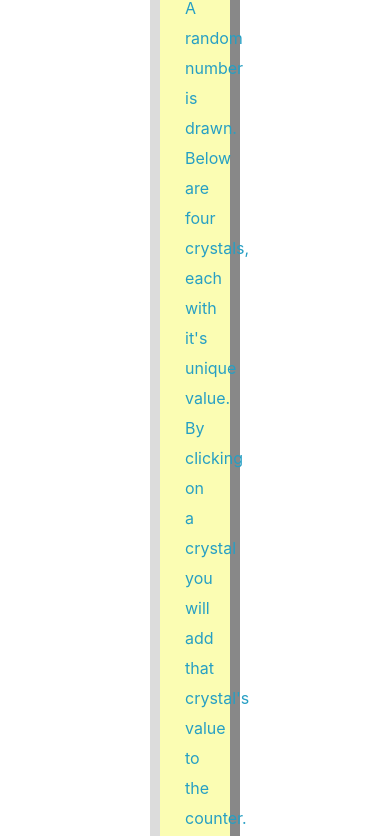
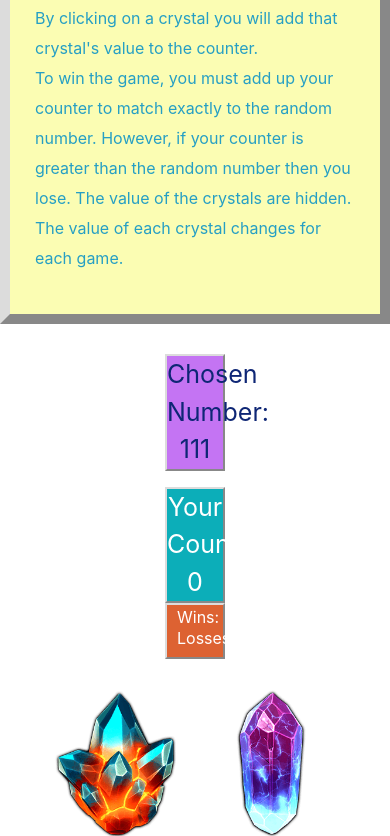
Before and after one commit to seeseexiong/Crystal-Collector, a plain HTML site: page index.html in a window 390 px wide. Shown: the part 196-1032 px from the top of the page. Drawn offline with nearby package versions, Linux system fonts and the light colour scheme.

Commit message:
made instruction box mobile responsive

```diff
--- a/assets/css/style.css
+++ b/assets/css/style.css
@@ -33,7 +33,6 @@ img {
     color: rgb(14, 38, 117);
     font-size: 25px;
     text-align: center;
-    /* width: 350px; */
     border: 2px outset gainsboro;
 }
 
@@ -42,14 +41,12 @@ img {
     background-color: rgb(12, 174, 185);
     color: white;
     font-size: 25px;
-    /* width: 350px; */
     border: 2px outset gainsboro;
 }
 
 #score-div {
     background-color: rgba(221, 98, 50);
     color: white;
-    /* width: 350px; */
     padding-left: 10px;
     padding-top: 10px;
     line-height: 5px;
@@ -61,3 +58,10 @@ img {
     margin-top: 30px;
     margin-bottom: 90px;
 }
+
+/* R E S P O N S I V E */
+@media screen and (max-width: 720px) {
+    #description {
+        margin: 0;
+    }
+}
```
